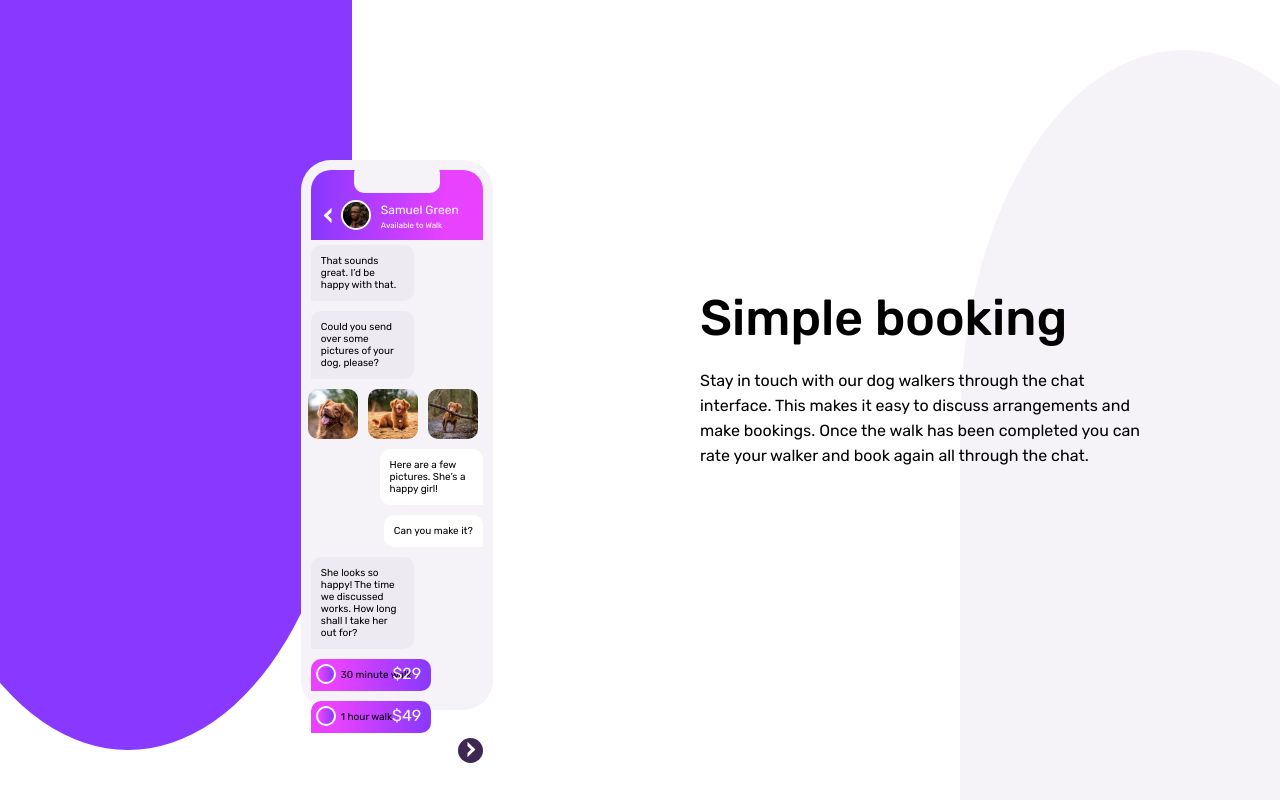
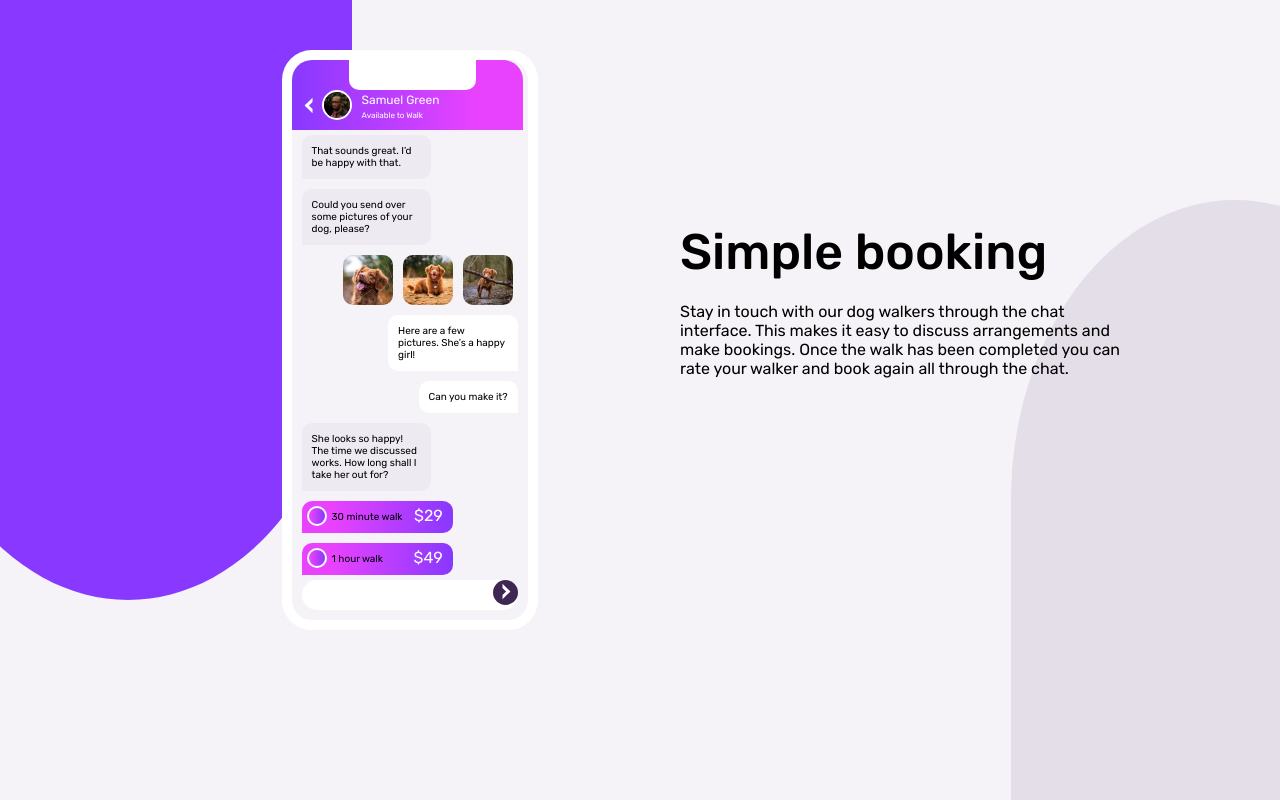
Before and after one commit to ashrafcoding/chat-app-css, a plain HTML site: page index.html in a window 1280 px wide. Drawn offline with Linux system fonts and the light colour scheme.

Commit message:
modification of heights and width

```diff
--- a/style.css
+++ b/style.css
@@ -6,7 +6,7 @@
     font-size: 16px;
 }
 body {
-    background-color: hsl(0, 0%, 100%);
+    background-color: hsl(270, 20%, 96%);
 }
 .box {
     display: flex;
@@ -24,7 +24,7 @@ body {
 }
 .violet {
     width: 70%;
-    height: 750px;
+    height: 600px;
     border-radius: 0 0 50% 50%;
     background-color: hsl(264, 100%, 61%);
     margin-left: -15%;
@@ -32,19 +32,19 @@ body {
 }
 .outer {
     position: absolute;
-    width: 30%;
-    height: 550px;
-    top: 160px;
-    left: 47%;
+    width: 40%;
+    top: 50px;
+    left: 44%;
+    border-radius: 30px;
+    border: 10px solid white;
     background-color: hsl(270, 20%, 96%);
-    border-radius: 30px;
 }
 .phone {
     position:relative ;
     display: flex;
     flex-direction: column;
-    padding: 10px;
     justify-content: space-evenly;
+    padding:0 10px 10px 10px;
 }
 .phone p {
     font-size: 10px;
@@ -54,20 +54,23 @@ body {
 .one {
     background-image: linear-gradient(to left, hsl(293, 100%, 63%) 20%, hsl(264, 100%, 61%) );
     height: 70px;
-    width: 100%;
+    width: 107%;
     border-radius: 20px 20px 0 0;
     position: relative;
+    left: -10px;
+    right: -10px;
+
 
 }
 .one::before {
     content: '';
     position: absolute;
-    width: 50%;
-    background-color: hsl(270, 20%, 96%);
-    height: 30px;
+    width: 55%;
+    background-color: white;
+    height: 40px;
     border-radius: 10px;
     left: 25%;
-    top: -10%;
+    top: -15%;
 
 }
 .one img {
@@ -162,7 +165,6 @@ span {
     background-color: white;
     border-radius: 20px;
     height: 30px;
-
     display: flex;
     justify-content: flex-end;
 }
@@ -187,11 +189,11 @@ span {
 }
 .light {
     width: 35%;
-    height: 750px;
+    height: 600px;
     border-radius: 50% 50% 0 0;
-    background-color: hsl(270, 20%, 96%);
+    background-color: hsl(270, 19%, 89%);
     position: fixed;
-    right: -10%;
+    right: -14%;
     bottom: 0;
     z-index: -1;
 }
@@ -201,12 +203,9 @@ span {
 h3 {
     font-size: 50px;
     font-weight: 500;
-    padding: 5px 0 20px 20px;
-
+    padding-bottom: 20px;
 }
 .desc p {
     font-size: 16px;
     font-weight: 400;
-    padding: 3px 3px 3px 20px;
-
 }
```
